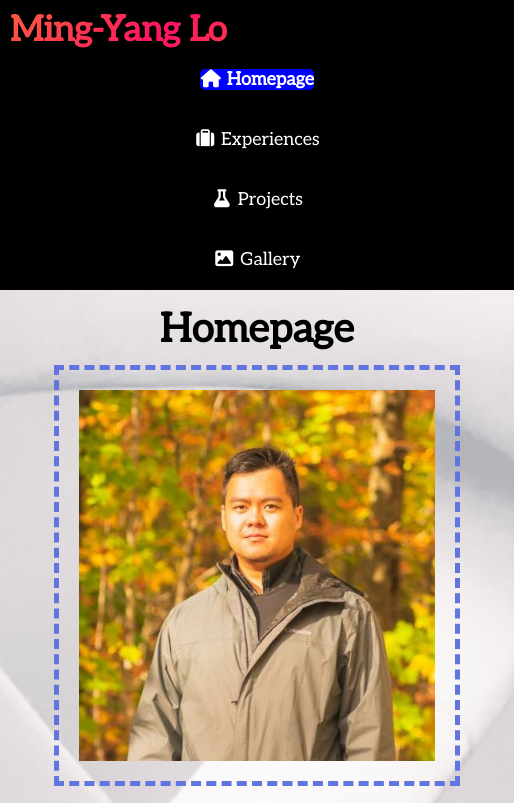
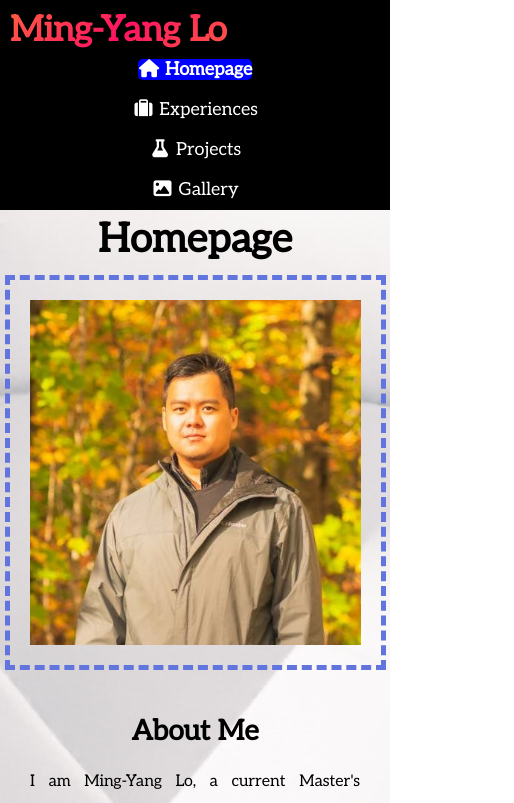
Before and after one commit to MingYangLo/portfolio-content, a plain HTML site: page index.html in a window 390 px wide. Shown: the top 803 px of the page, 514 px wide, since content can reach past the window. Drawn offline with Linux system fonts and the light colour scheme.

Commit message:
Mobile View Update III

```diff
--- a/css/style.css
+++ b/css/style.css
@@ -20,7 +20,6 @@ header{
 
 aside{
     grid-area: aside;
-
 }
 
 .logo{
@@ -100,8 +99,8 @@ p{
 }
 
 img {
-    width: 356px;
-    height: 371px;
+    width: 331px;
+    height: 345px;
     padding: 20px;
     margin: 15px auto;
     border: 5px dashed #6274dd;
@@ -113,8 +112,8 @@ figcaption{
 }
 
 img:hover {
-    width: 391px;
-    height: 406px;
+    width: 364px;
+    height: 378px;
     padding: 1px;
     border: 5px solid red;
     transition: 1s;
@@ -142,7 +141,7 @@ main a{
     color: black;
 }
 
-li{
+main li{
     margin: 10px 40px;
     list-style-type: disc;
 }
@@ -203,7 +202,6 @@ footer a{
     }
     .menu li{
         display: inline-block;
-        margin: 0 2px;
     }
     .menu a{
         padding: 10px;
--- a/index.html
+++ b/index.html
@@ -49,7 +49,7 @@
 		<h1>Homepage</h1>
 
 		<figure>
-			<img src="images/profile.jpg" width="500" alt="Profile image unavailable">
+			<img src="images/profile.jpg" width="100" alt="Profile image unavailable">
 		</figure>
 
 		<h2 id="aboutMe"><br>About Me</h2>
```
